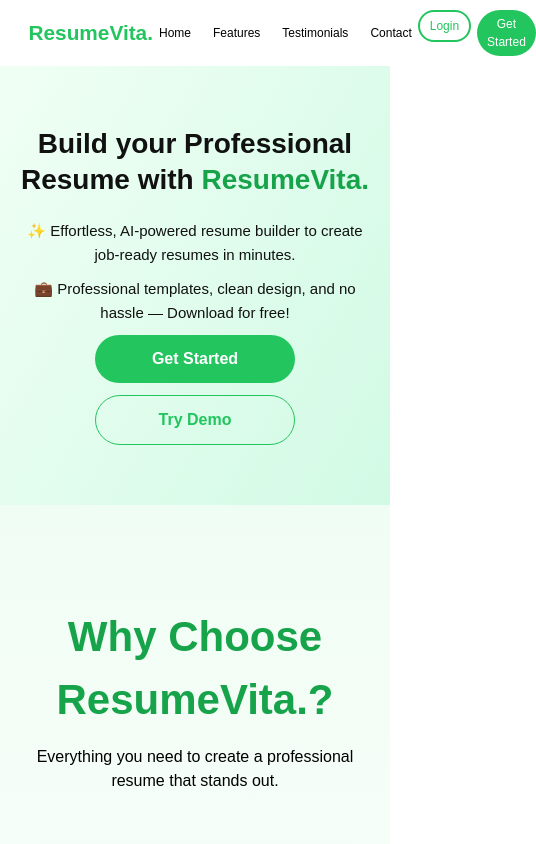
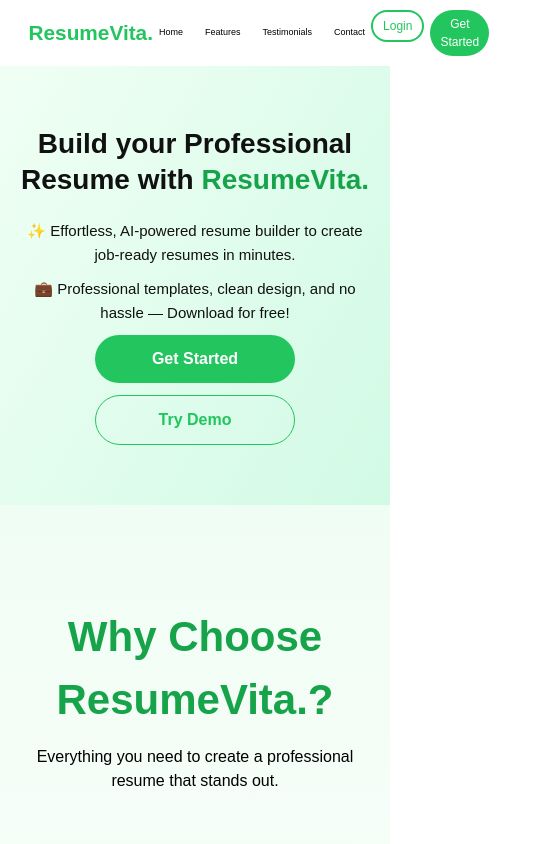
Before and after one commit to rajeshwarivyas8/resume-frontend, a React (Vite) app: page / in a window 390 px wide. Shown: the top 844 px of the page, 536 px wide, since content can reach past the window. Built offline with nearby package versions, Linux system fonts and the light colour scheme.

Commit message:
Update App.css

```diff
--- a/src/App.css
+++ b/src/App.css
@@ -739,7 +739,7 @@ gap:10px;
 }
 
 .nav-center button{
-font-size:12px;
+font-size:9px;
 padding:4px 6px;
 }
 
```
